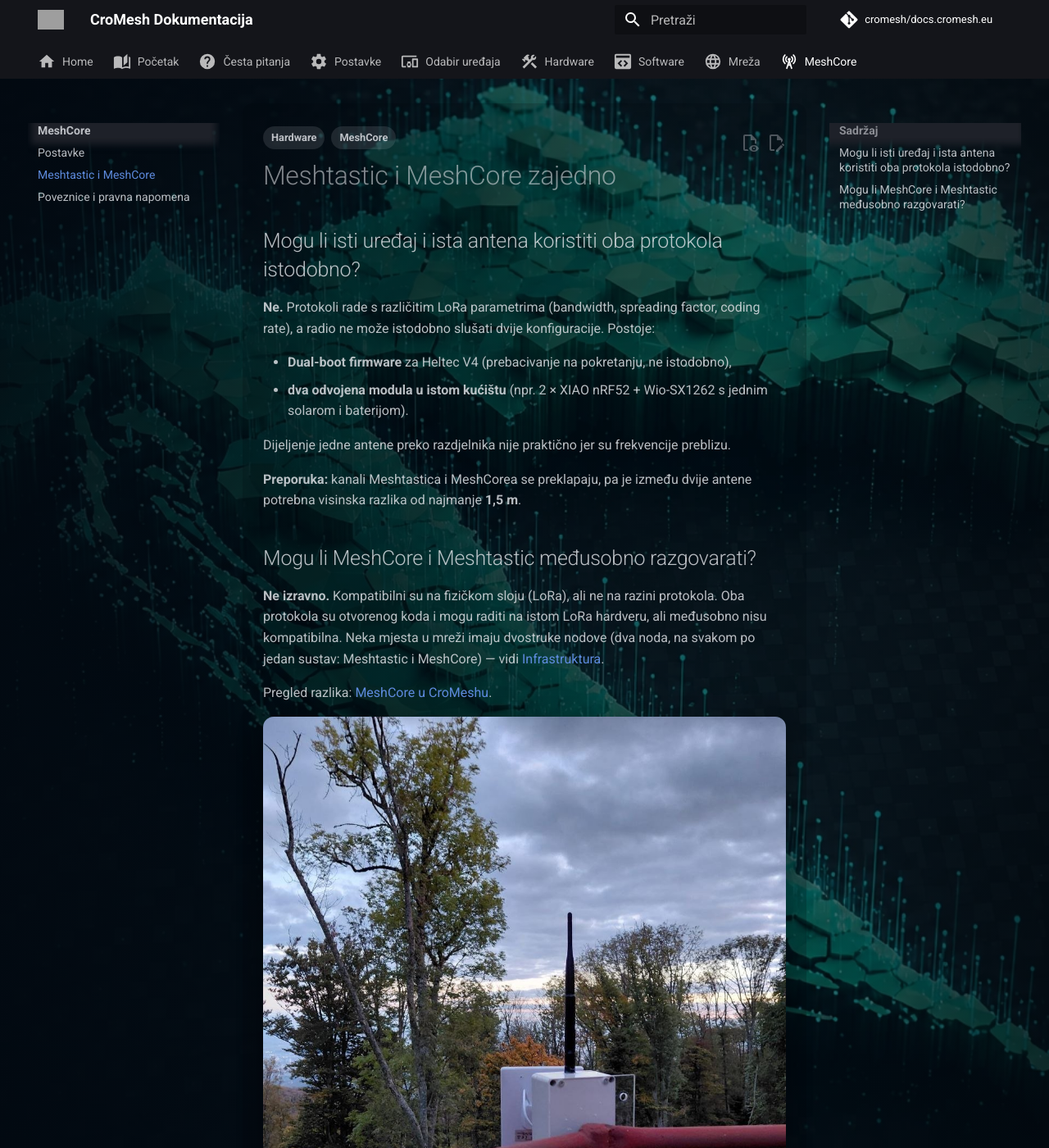
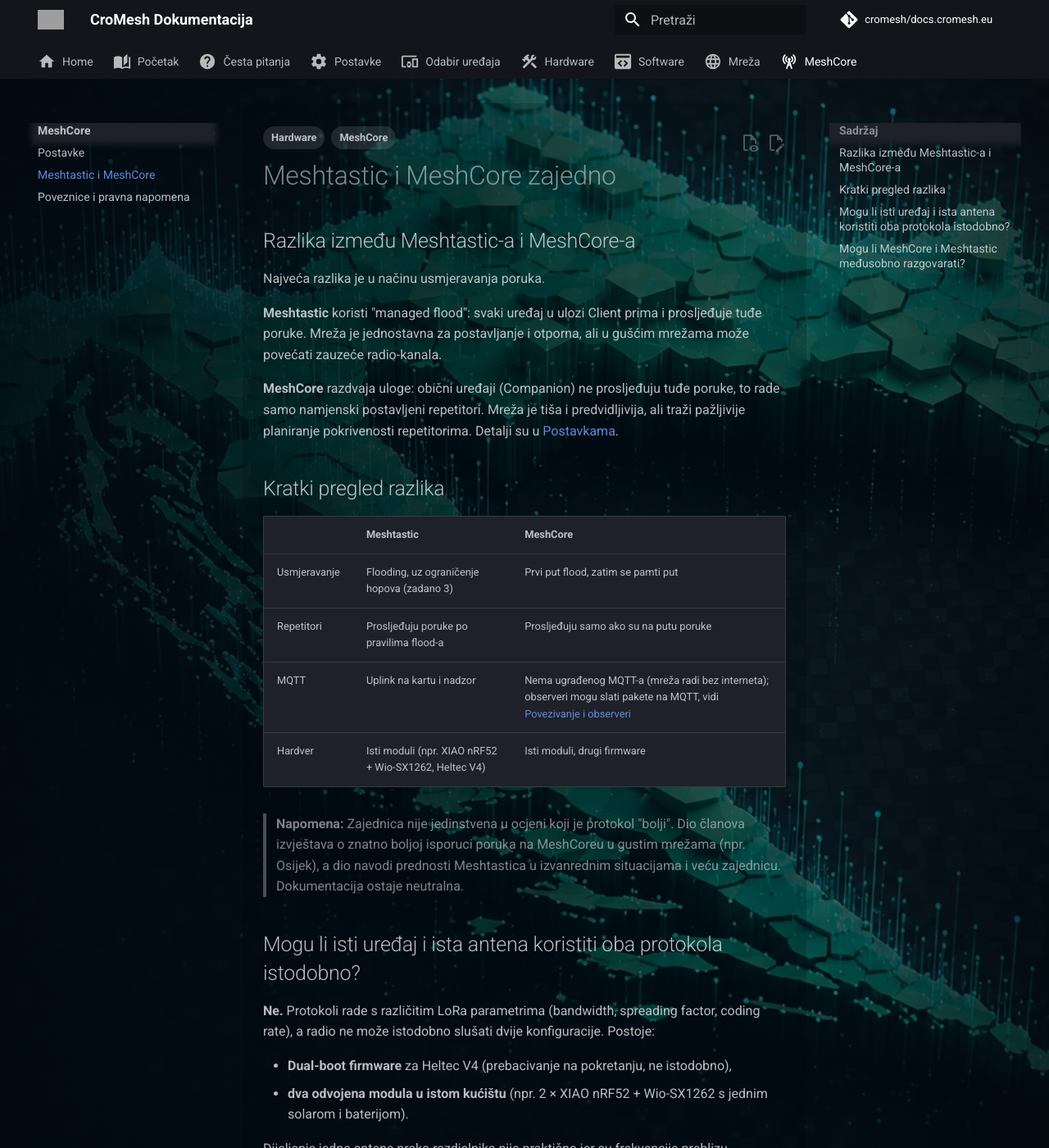
Before and after one commit to cromesh/docs.cromesh.eu, an MkDocs documentation site: the page built from docs/meshcore/meshtastic-i-meshcore.md, in a window 1280 px wide and 1400 px high. Shown: the whole window at 82% size. Built offline with MkDocs 1.6.1 and Material for MkDocs 9.7.7, drawn with Linux system fonts in a browser that asks for light colours; comment, search, counter and statistics services are not loaded; some of the changed text lies outside the part shown; grey boxes are pictures that could not be loaded.

```diff
--- a/docs/meshcore/index.md
+++ b/docs/meshcore/index.md
@@ -1,6 +1,6 @@
 ---
 title: MeshCore u CroMeshu
-description: Pregled MeshCore protokola u CroMesh zajednici — što je MeshCore, razlike prema Meshtasticu i kratka usporedba dvaju protokola.
+description: Pregled MeshCore protokola u CroMesh zajednici — što je MeshCore, pregled sadržaja taba i poveznice.
 tags:
   - MeshCore
   - Početnici
@@ -25,43 +25,14 @@ Sudjelovanje nije vezano uz jedan protokol: korisnici mogu odabrati Meshtastic i
 MeshCore prema vlastitim potrebama i preferencijama, a moguće je koristiti oba protokola
 na neovisnim uređajima.
 
-## Razlika između Meshtastic-a i MeshCore-a
-
-Najveća razlika je u načinu usmjeravanja poruka.
-
-**Meshtastic** koristi tzv. "managed flood" routing — svaki uređaj u ulozi Client prima
-i prosljeđuje tuđe poruke. To mrežu čini jednostavnom za postavljanje i vrlo otpornom,
-ali može povećati zauzeće radio-kanala u gušćim mrežama.
-
-**MeshCore** razdvaja uređaje po ulogama: obični uređaji (Companion) ne prosljeđuju tuđe
-poruke, već to rade isključivo namjenski postavljeni repetitori. Rezultat je tiša i
-predvidljivija mreža, ali uz potrebu za pažljivijim planiranjem pokrivenosti repetitorima.
-
-Oba protokola su otvorenog koda i mogu raditi na istom LoRa hardveru, ali
-**međusobno nisu kompatibilna**.
-
-## Kratki pregled razlika
-
-| | Meshtastic | MeshCore |
-|---|---|---|
-| Usmjeravanje | Flooding, uz ograničenje hopova (zadano 3) | Prvi put flood, zatim se pamti put |
-| Repetitori | Prosljeđuju poruke po pravilima flood-a | Prosljeđuju samo ako su na putu poruke |
-| MQTT | Uplink na kartu i nadzor | Nema ugrađenog MQTT-a (mreža radi bez interneta); observeri mogu slati pakete na MQTT, vidi [Povezivanje i observeri](postavke.md#povezivanje-mreze-i-observeri) |
-| Hardver | Isti moduli (npr. XIAO nRF52 + Wio-SX1262, Heltec V4) | Isti moduli, drugi firmware |
-
-> **Napomena:** Zajednica nije jedinstvena u ocjeni koji je protokol "bolji". Dio članova
-> izvještava o znatno boljoj isporuci poruka na MeshCoreu u gustim mrežama (npr. Osijek),
-> a dio navodi prednosti Meshtastica u izvanrednim situacijama i veću zajednicu.
-> Dokumentacija ostaje neutralna.
-
 ## Što se nalazi u ovom tabu
 
 - **[Postavke](postavke.md)** — preporučene postavke za CroMesh i imenovanje repetitora,
   [usmjeravanje poruka](postavke.md#usmjeravanje-poruka-u-meshcoreu),
   [povezivanje mreže i observeri](postavke.md#povezivanje-mreze-i-observeri) te
   [poznati problemi](postavke.md#poznati-problemi)
-- **[Meshtastic i MeshCore](meshtastic-i-meshcore.md)** — rad oba protokola na istom
-  uređaju i (ne)mogućnost međusobne komunikacije
+- **[Meshtastic i MeshCore](meshtastic-i-meshcore.md)** — razlike i usporedba protokola,
+  rad oba protokola na istom uređaju i (ne)mogućnost međusobne komunikacije
 - **[Poveznice i pravna napomena](poveznice.md)** — MeshCore HR, karte, alati, licenca
 
 Poznati MeshCore repetitori u Hrvatskoj navedeni su na stranici
--- a/docs/meshcore/meshtastic-i-meshcore.md
+++ b/docs/meshcore/meshtastic-i-meshcore.md
@@ -1,12 +1,38 @@
 ---
 title: Meshtastic i MeshCore zajedno
-description: Mogu li isti uređaj i antena koristiti Meshtastic i MeshCore istodobno, izvedbe s dvostrukim nodom i (ne)mogućnost izravne komunikacije dvaju protokola.
+description: Razlike između Meshtastica i MeshCorea i kratka usporedba; mogu li isti uređaj i antena koristiti Meshtastic i MeshCore istodobno, izvedbe s dvostrukim nodom i (ne)mogućnost izravne komunikacije dvaju protokola.
 tags:
   - MeshCore
   - Hardware
 ---
 
 # Meshtastic i MeshCore zajedno
+
+## Razlika između Meshtastic-a i MeshCore-a
+
+Najveća razlika je u načinu usmjeravanja poruka.
+
+**Meshtastic** koristi "managed flood": svaki uređaj u ulozi Client prima i prosljeđuje
+tuđe poruke. Mreža je jednostavna za postavljanje i otporna, ali u gušćim mrežama može
+povećati zauzeće radio-kanala.
+
+**MeshCore** razdvaja uloge: obični uređaji (Companion) ne prosljeđuju tuđe poruke, to rade
+samo namjenski postavljeni repetitori. Mreža je tiša i predvidljivija, ali traži pažljivije
+planiranje pokrivenosti repetitorima. Detalji su u [Postavkama](postavke.md#usmjeravanje-poruka-u-meshcoreu).
+
+## Kratki pregled razlika
+
+| | Meshtastic | MeshCore |
+|---|---|---|
+| Usmjeravanje | Flooding, uz ograničenje hopova (zadano 3) | Prvi put flood, zatim se pamti put |
+| Repetitori | Prosljeđuju poruke po pravilima flood-a | Prosljeđuju samo ako su na putu poruke |
+| MQTT | Uplink na kartu i nadzor | Nema ugrađenog MQTT-a (mreža radi bez interneta); observeri mogu slati pakete na MQTT, vidi [Povezivanje i observeri](postavke.md#povezivanje-mreze-i-observeri) |
+| Hardver | Isti moduli (npr. XIAO nRF52 + Wio-SX1262, Heltec V4) | Isti moduli, drugi firmware |
+
+> **Napomena:** Zajednica nije jedinstvena u ocjeni koji je protokol "bolji". Dio članova
+> izvještava o znatno boljoj isporuci poruka na MeshCoreu u gustim mrežama (npr. Osijek),
+> a dio navodi prednosti Meshtastica u izvanrednim situacijama i veću zajednicu.
+> Dokumentacija ostaje neutralna.
 
 ## Mogu li isti uređaj i ista antena koristiti oba protokola istodobno?
 
@@ -24,13 +50,9 @@ potrebna visinska razlika od najmanje **1,5 m**.
 
 ## Mogu li MeshCore i Meshtastic međusobno razgovarati?
 
-**Ne izravno.** Kompatibilni su na fizičkom sloju (LoRa), ali ne na razini protokola.
-Oba protokola su otvorenog koda i mogu raditi na istom LoRa hardveru, ali međusobno nisu
-kompatibilna. Neka mjesta u mreži imaju dvostruke nodove (dva noda, na svakom po jedan sustav:
-Meshtastic i MeshCore) — vidi
-[Infrastruktura](../mreza/infrastruktura.md#slavonija-i-podravina).
-
-Pregled razlika: [MeshCore u CroMeshu](index.md).
+**Ne izravno.** Isti su na fizičkom sloju (LoRa) i rade na istom hardveru, ali protokoli
+međusobno nisu kompatibilni. Neka mjesta u mreži zato imaju dvostruke nodove: dva noda, na
+svakom po jedan sustav. Vidi [Infrastruktura](../mreza/infrastruktura.md#slavonija-i-podravina).
 
 <figure class="cromesh-doc-photo">
   <img src="../../assets/images/meshcore-meshtastic-dva-noda.jpg" alt="Dva kućišta nodova montirana jedno uz drugo na istom stupu rukohvata, s antenom" loading="lazy">
```
Also changed, not shown: docs/meshcore/postavke.md (+0 -7 lines).
